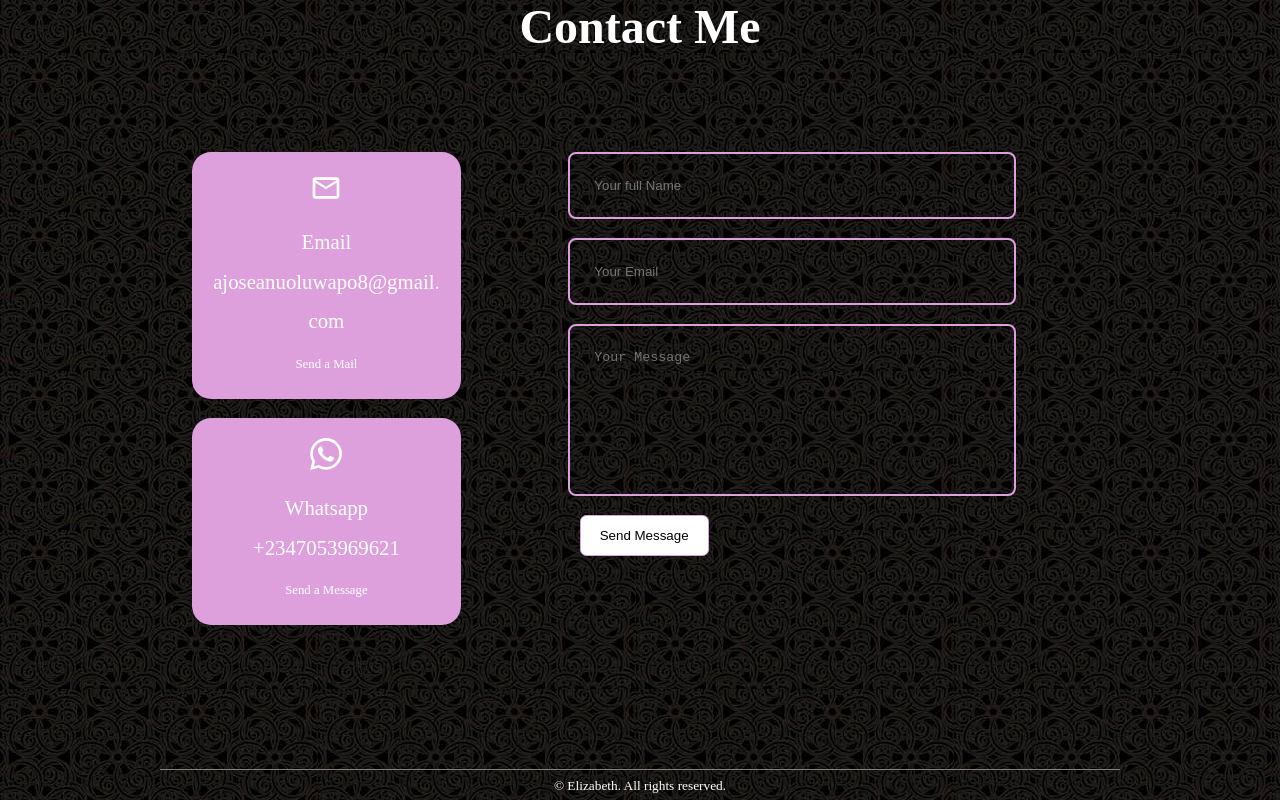
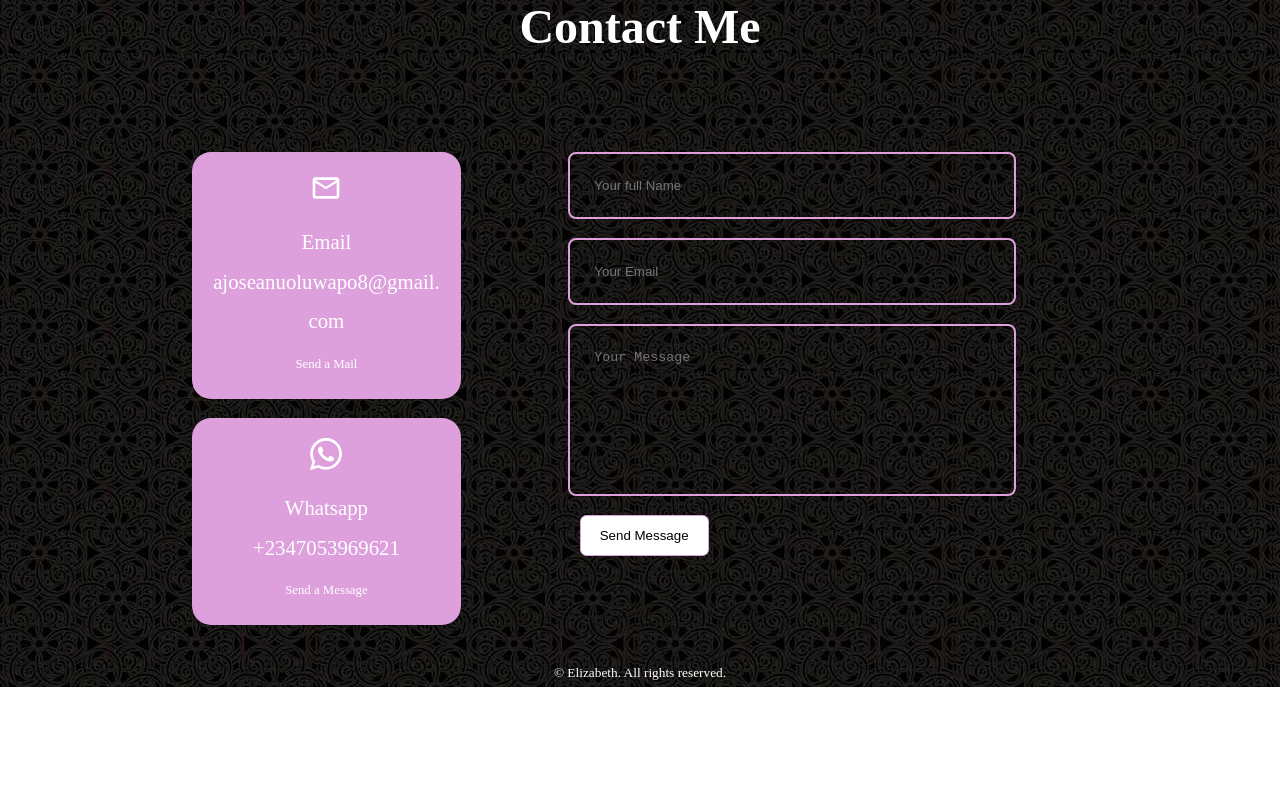
Before and after one commit to lizabethwordp/reactportfolio, a React (Create React App) app: page / in a window 1280 px wide. Shown: the part 6307-7107 px from the top of the page. After the commit the page ends 6994 px from the top, so only its background shows below. Built offline with nearby package versions, Linux system fonts and the light colour scheme; a web font is replaced by a local one.

Commit message:
Update Footer.js

```diff
--- a/src/component/footer/Footer.js
+++ b/src/component/footer/Footer.js
@@ -1,35 +1,13 @@
-import React from 'react'
-import './footer.css'
+import React from 'react';
+import './footer.css';
 
 const Footer = () => {
   return (
+    <footer>
+      <hr />
+      <small>&copy; Elizabeth. All rights reserved.</small>
+    </footer>
+  );
+};
 
-
-
-    <footer>
-      <hr
-        style={{
-          background: 'gray',
-          height: '0.7px',
-
-          left: '1rem',
-          right: '5rem',
-          marginTop: '7rem',
-          marginLeft: '10rem',
-          marginRight: '10rem'
-        }}
-      />
-
-      <small>&copy; Elizabeth. All rights reserved.</small>
-
-
-
-    </footer>
-
-
-
-
-  )
-}
-
-export default Footer
+export default Footer;
```
